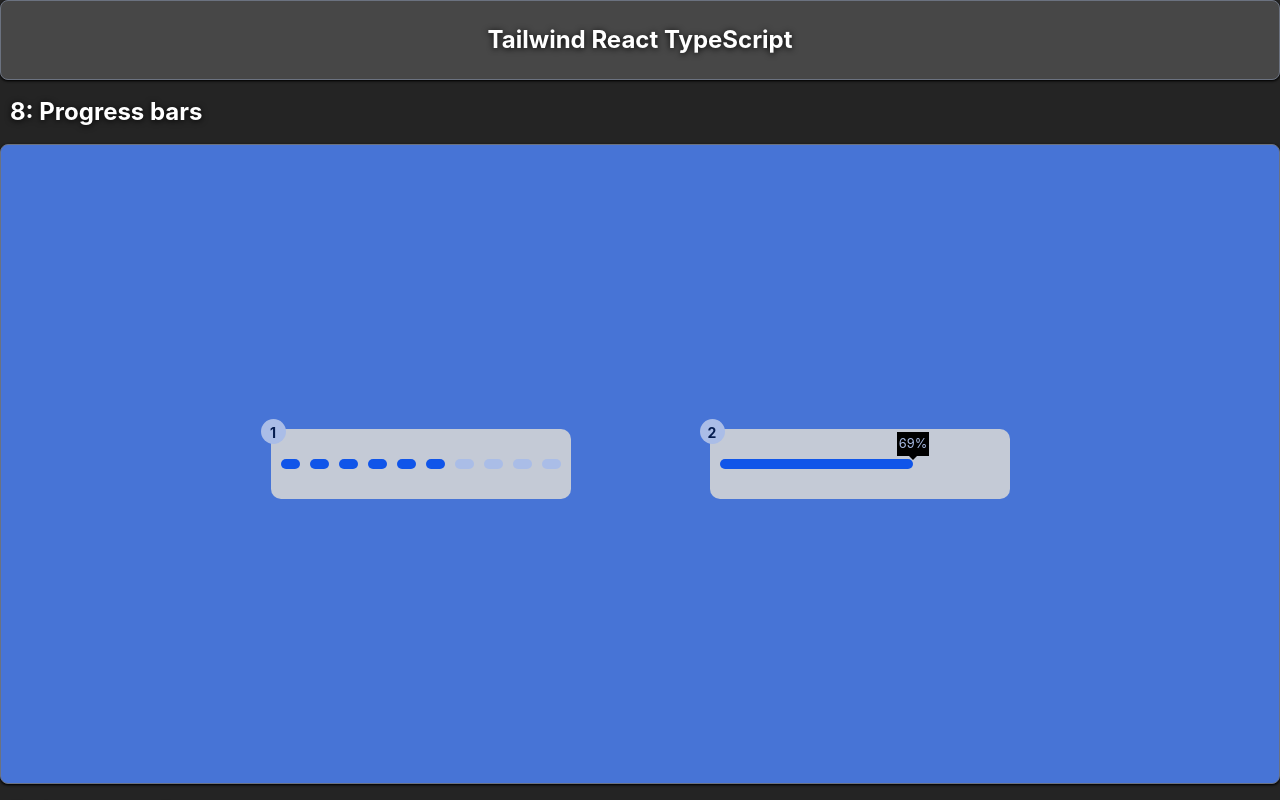
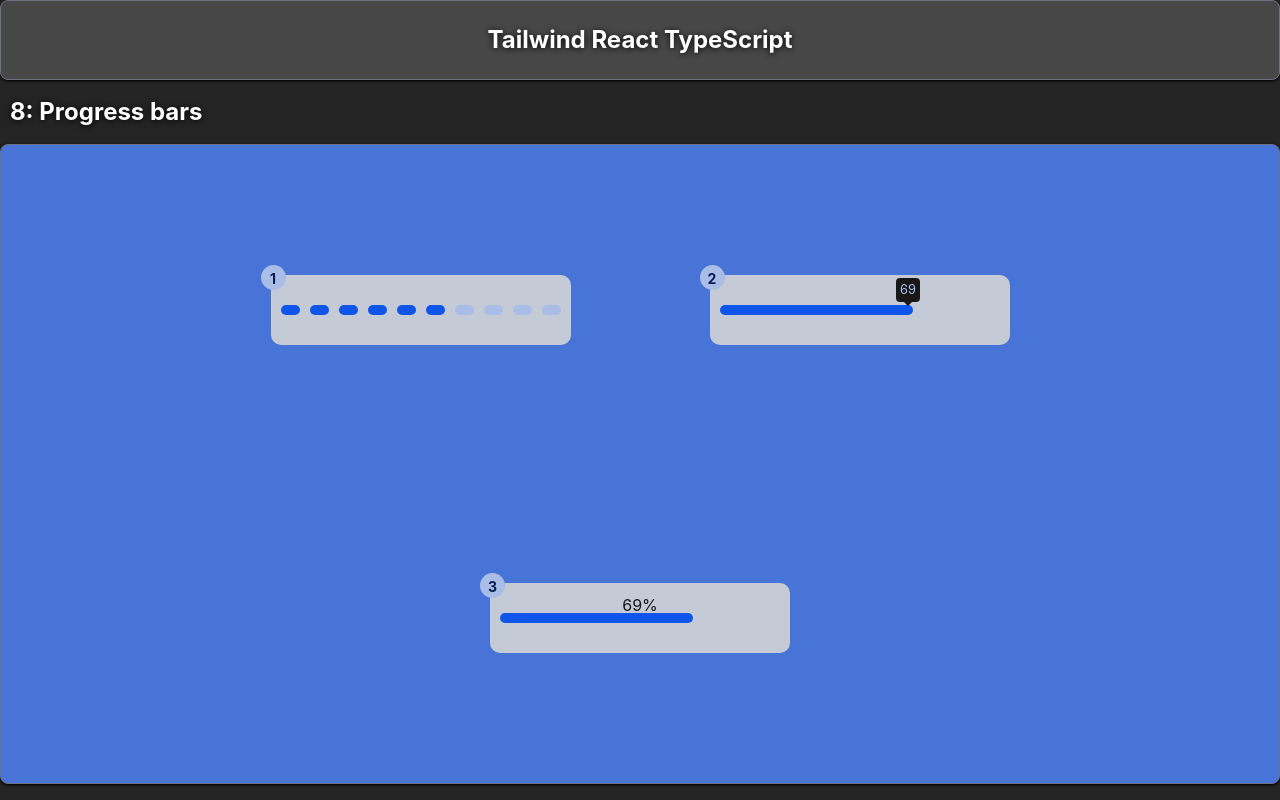
Before and after one commit to kozzztia/tailwind, a React (Vite) app: page / in a window 1280 px wide. Shown: the top 800 px of the page. Built offline with nearby package versions, Linux system fonts and the light colour scheme.

Commit message:
procentTwo

```diff
--- a/src/components/ProgressBars/ProgressBars.tsx
+++ b/src/components/ProgressBars/ProgressBars.tsx
@@ -3,40 +3,38 @@
 import styles from "./styles.module.css";
 
 const ProgressBars = () => {
-  const dashedCount = 10; // Количество секций DashedProgressBar
-  const [progress, setProgress] = useState<number>(0); // Общий прогресс
-  const [dashedProgress, setDashedProgress] = useState<number>(0); // Прогресс DashedProgressBar
+  const dashedCount = 10;
+  const [progress, setProgress] = useState<number>(0);
+  const [dashedProgress, setDashedProgress] = useState<number>(0);
 
   useEffect(() => {
     const interval = setInterval(() => {
       setProgress((prev) => {
         if (prev >= 100) {
-          // Сброс прогресса
           setDashedProgress(0);
           return 0;
         }
 
         const nextProgress = prev + 1;
 
-        // Обновляем DashedProgressBar каждые 10%
         if (nextProgress % 10 === 0) {
           setDashedProgress(Math.min(nextProgress / 10, dashedCount));
         }
 
         return nextProgress;
       });
-    }, 100); // Скорость обновления (100ms = 1%)
+    }, 100);
 
     return () => clearInterval(interval);
   }, [dashedCount]);
 
   return (
     <div className={styles.container}>
-      {/* DashedProgressBar обновляется только при изменении dashedProgress */}
       <DashedProgressBar count={1} progress={dashedProgress} length={dashedCount} />
 
-      {/* Процентный прогрессбар */}
       <ProcentProgressBar count={2} progress={progress} />
+
+      <ProcentProgressBarTwo count={3} progress={progress} />
     </div>
   );
 };
@@ -66,7 +64,7 @@
 
 const DashedProgressBar: React.FC<{ count: number; progress: number; length: number }> = React.memo(
   ({ count, progress, length }) => {
-    const arr = [...Array(length).keys()]; // Массив для секций
+    const arr = [...Array(length).keys()];
     console.log("dashed");
     return (
       <Container count={count} className={styles.dashedProgressBar}>
@@ -89,9 +87,22 @@
     return (
       <Container count={count} className={styles.procentProgressBar}>
         <div className={styles.line} style={{ width: `${progress}%` }}>
-          <div className={styles.procent}>{progress}%</div>
+          <div className={styles.procent}>{progress}</div>
         </div>
       </Container>
     );
   }
 );
+
+const ProcentProgressBarTwo: React.FC<{ count: number; progress: number }> = React.memo(
+  ({ count, progress }) => {
+    console.log("procent");
+    return (
+      <Container count={count} className={styles.procentProgressBar}>
+                  <div className={styles.procentTwo}>{progress}%</div>
+        <div className={styles.line} style={{ width: `${progress}%` }}>
+        </div>
+      </Container>
+    );
+  }
+);
--- a/src/components/ProgressBars/styles.module.css
+++ b/src/components/ProgressBars/styles.module.css
@@ -89,15 +89,15 @@
         .procent{
             position: absolute;
             text-align: center;
-            width :40px;
+            width :30px;
             height: 30px;
-            right: -20px;
+            right: -10px;
             top: -30px;
-            background: #000;
+            background: var(--progress-text-color);;
             color: var(--progress-element-dark-color);
             padding: 2px;
             transform: scale(0.8);
-            /* arrow down */
+            border-radius: 5px;
             &:before{
                 content: "";
                 position: absolute;
@@ -105,8 +105,17 @@
                 left: 50%;
                 margin-left: -5px;
                 border-width: 5px;
-                border-color: #000 transparent transparent transparent;
+                border-color: var(--progress-text-color) transparent transparent transparent;
             }
         }
+
       }
+      .procentTwo{
+        color: var(--progress-text-color);
+        position: absolute;
+        text-align: center;
+        top: var(--padding);
+        right: 0;
+        left: 0;
+    }
   }
```
